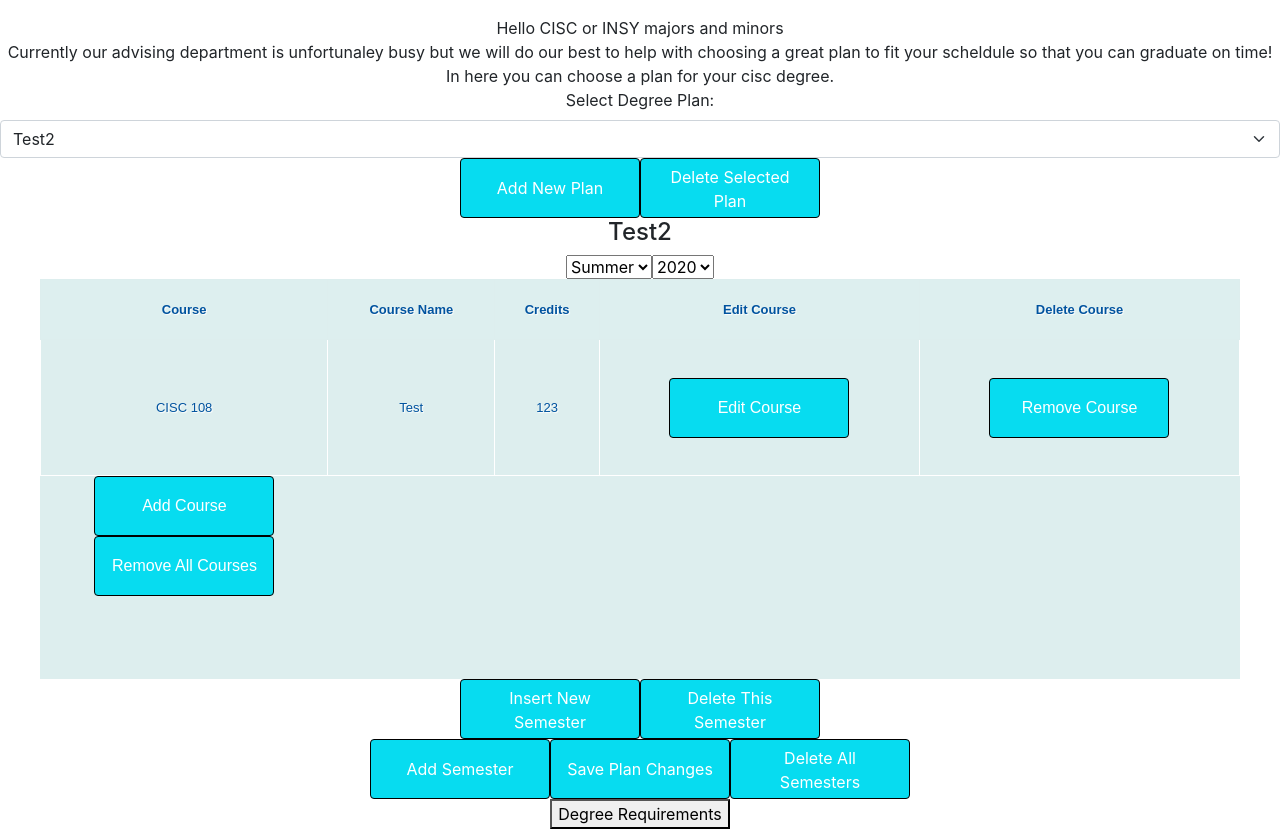
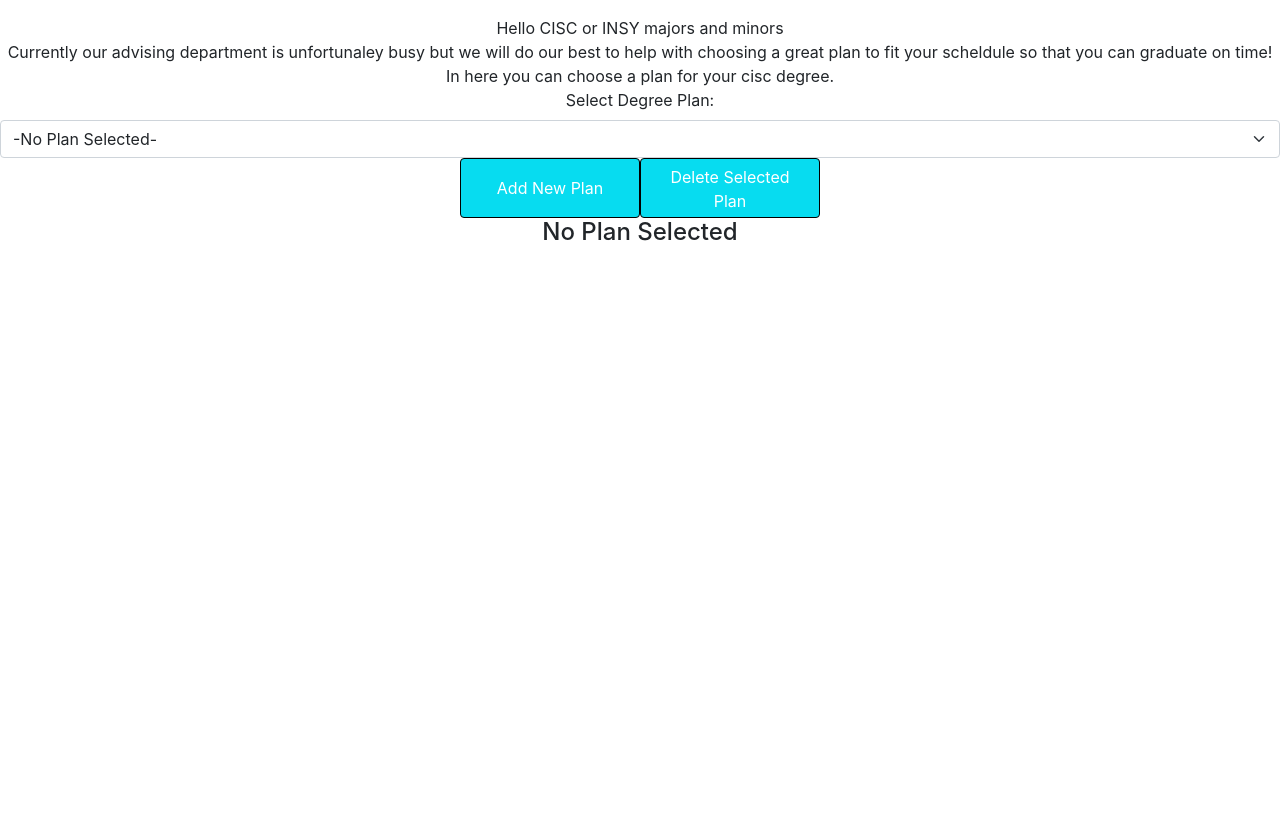
Before and after one commit to UD-CISC275-S22/cis-scheduler-team-007, a React (Create React App) app: page / in a window 1280 px wide. Shown: the part 344-1173 px from the top of the page. After the commit the page ends 800 px from the top, so only its background shows below. Built offline with nearby package versions, Linux system fonts and the light colour scheme.

Commit message:
Updated local saving to be in App not DegreePlan

```diff
--- a/src/App.tsx
+++ b/src/App.tsx
@@ -9,7 +9,7 @@ import DefaultPlans from "./Plans/DefaultPlans.json";
 let defaulted = DefaultPlans.defaultPlans.map(
     (plan: Plan): Plan => ({ ...plan, id: makeId() })
 );
-const saveDataKey = "CISC-DEGREE-PLANNER-DATA";
+const saveDataKey = "CISC-DEGREE-PLANNER-DATAv2";
 // Check if the user's data already exists
 const previousData = localStorage.getItem(saveDataKey);
 // If the data doesn't exist, `getItem` returns null
@@ -19,7 +19,7 @@ if (previousData !== null) {
 
 function App(): JSX.Element {
     const [degreePlans, setDegreePlans] = useState<Plan[]>(defaulted);
-    const [selectedPlan, setSelectedPlan] = useState<number>(1);
+    const [selectedPlan, setSelectedPlan] = useState<number>(-1);
     function updateSelectedPlan(event: React.ChangeEvent<HTMLSelectElement>) {
         setSelectedPlan(
             degreePlans.findIndex(
@@ -38,7 +38,7 @@ function App(): JSX.Element {
             requiredCourses: []
         };
         setDegreePlans([...degreePlans, newPlan]);
-        setSelectedPlan(degreePlans.length - 1);
+        setSelectedPlan(degreePlans.length);
     }
     function deletePlan() {
         const newDegreePlans = [...degreePlans];
@@ -51,6 +51,10 @@ function App(): JSX.Element {
         setDegreePlans(newDegreePlans);
         setSelectedPlan(-1);
     }
+    //Called every time App is refreshed. App refreshed when adding or deleting a semestes, when the save button
+    //In DegreePlan.tsx is pressed, or when changing plans. Will save the changes to plans in the case of the first two.
+    //Will also save in case of the second one, but no changes will have been made
+    saveData();
 
     return (
         <div className="App">
@@ -93,7 +97,6 @@ function App(): JSX.Element {
                     degreePlans={degreePlans}
                     setDegreePlans={setDegreePlans}
                     currentPlan={degreePlans[selectedPlan]}
-                    saveData={saveData}
                 ></DegreePlan>
             ) : (
                 <h4>No Plan Selected</h4>
--- a/src/DegreePlan.tsx
+++ b/src/DegreePlan.tsx
@@ -9,16 +9,13 @@ import { DisplaySemester } from "./semester-table";
 export function DegreePlan({
     degreePlans,
     setDegreePlans,
-    currentPlan,
-    saveData
+    currentPlan
 }: {
     degreePlans: Plan[];
     setDegreePlans: (newDegreePlans: Plan[]) => void;
     currentPlan: Plan;
-    saveData: () => void;
 }): JSX.Element {
-    saveData();
-    const [DegreeReq_View_State, toggleDegreeReqView] = useState(false);
+    const [degreeReqView, toggleDegreeReqView] = useState(false);
     const [plan, setPlan] = useState<Plan>(currentPlan);
     function insertSemester(id: string) {
         const newSemesters = plan.semesters;
@@ -95,7 +92,7 @@ export function DegreePlan({
             </Button>
             <br></br>
             <DegreeRequirements_Section
-                show={DegreeReq_View_State}
+                show={degreeReqView}
                 setShow={toggleDegreeReqView}
                 userSemesters={plan.semesters}
             ></DegreeRequirements_Section>
```
Also changed, not shown: 1 other file (tests, documents, lock files or other folders).
